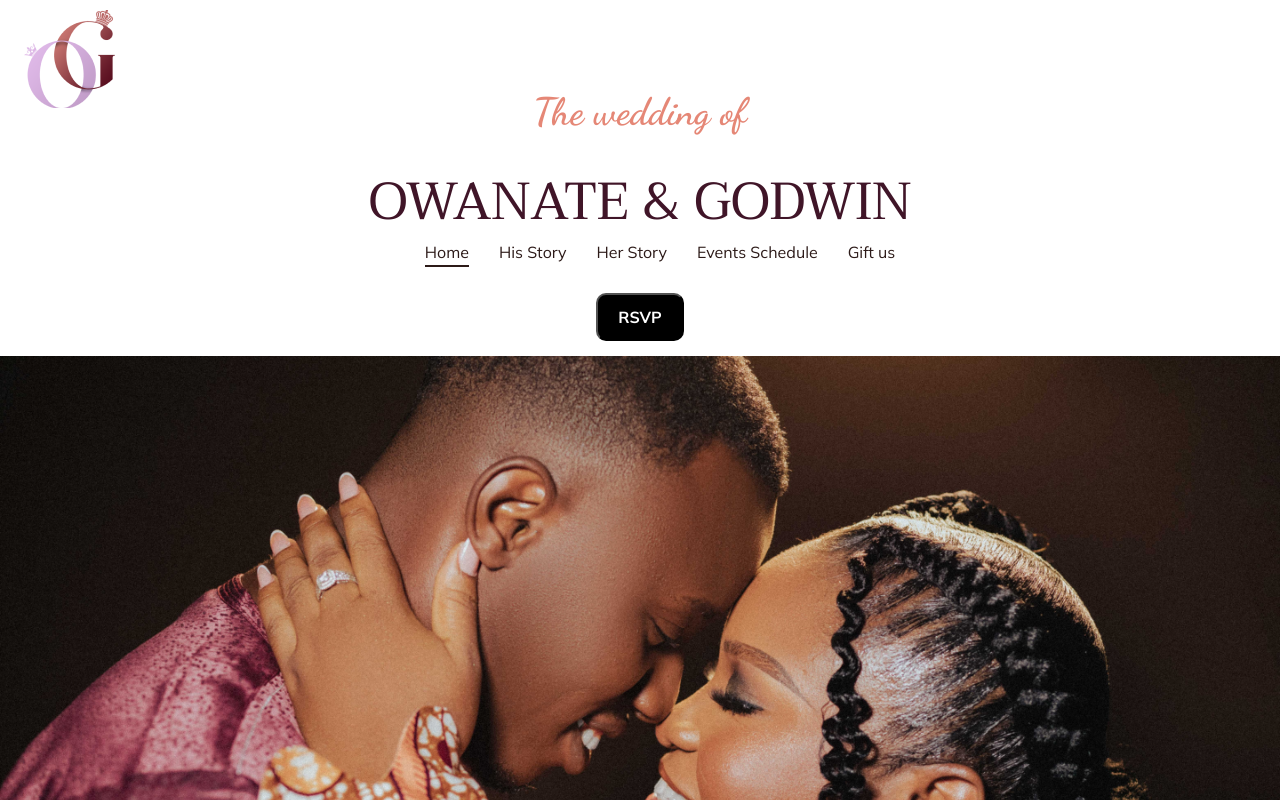
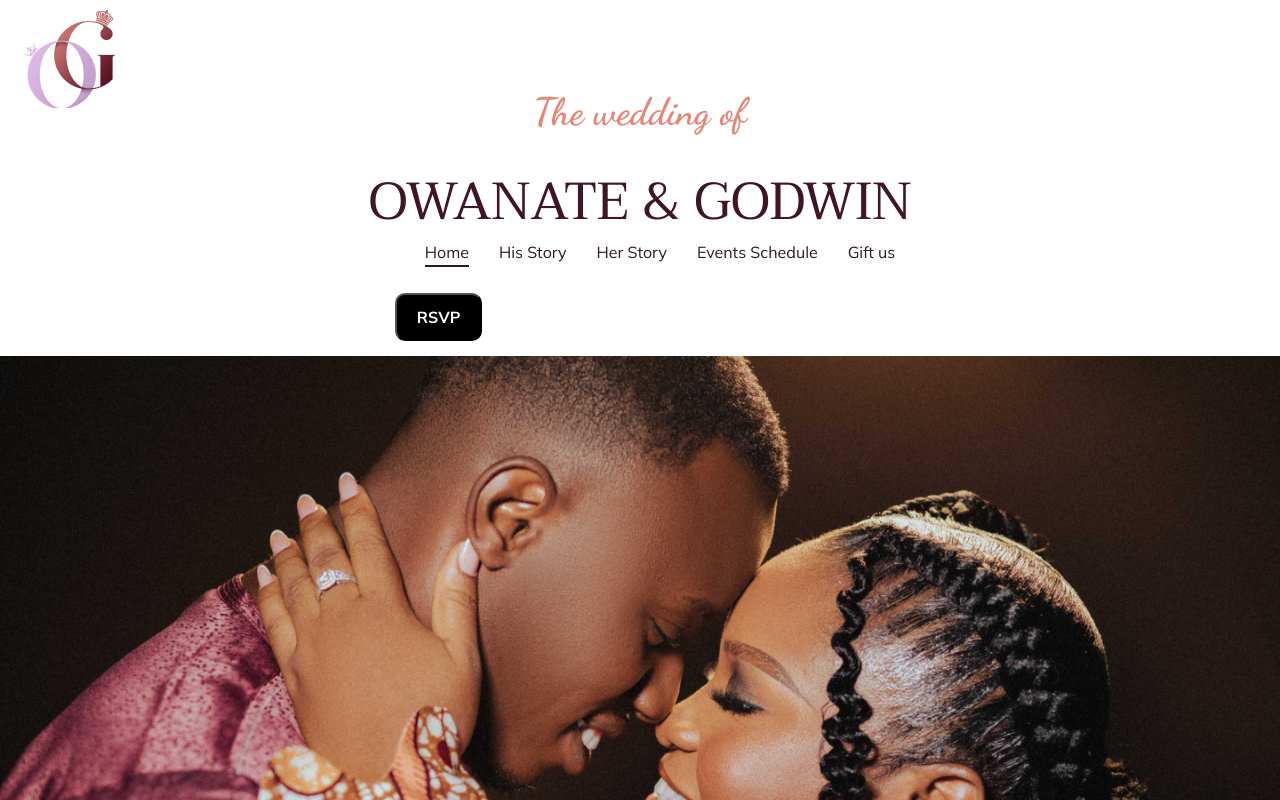
Before and after one commit to bromaGift/wedding-site, a Next.js app: page / in a window 1280 px wide. Shown: the top 800 px of the page. Built offline with nearby package versions, Linux system fonts and the light colour scheme.

Commit message:
Update hero.js

```diff
--- a/components/hero.js
+++ b/components/hero.js
@@ -57,10 +57,13 @@ export default function Hero() {
               </li>
             ))}
           </ul>
+          <Link href="#rsvp">
+
+          <button className={styles.btn}>RSVP</button>
+
+        </Link>
         </section>
-        <Link href="#rsvp">
-          <button className={styles.btn}>RSVP</button>
-        </Link>
+
       </div>
     </>
   );
```
